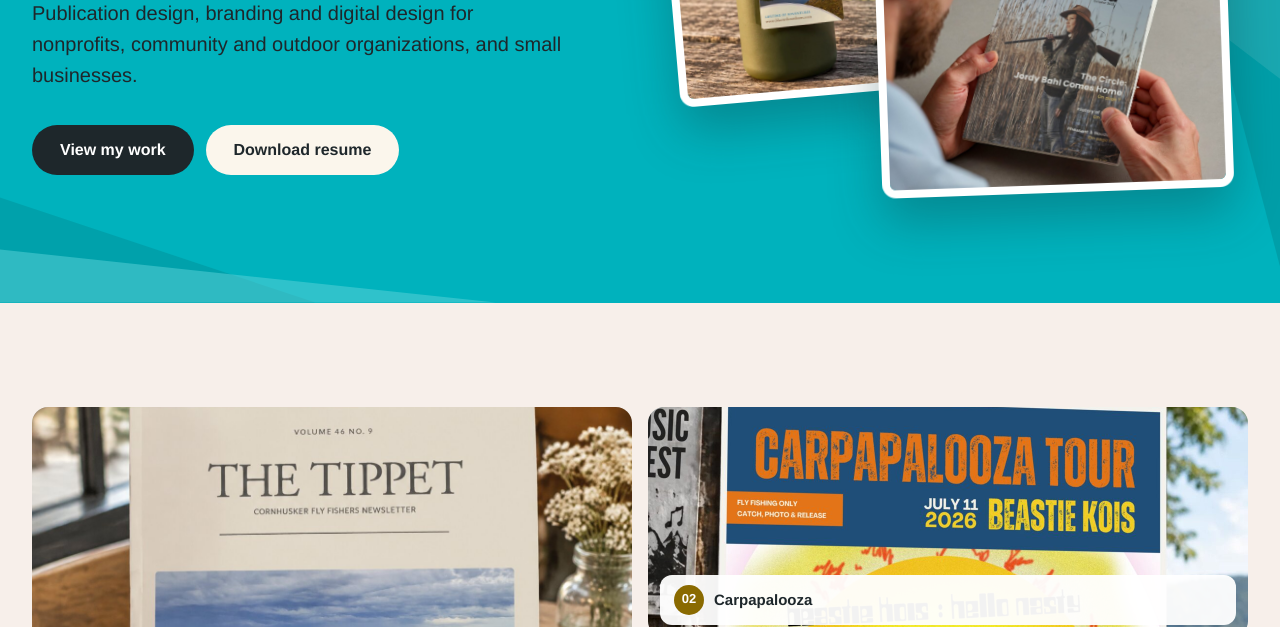
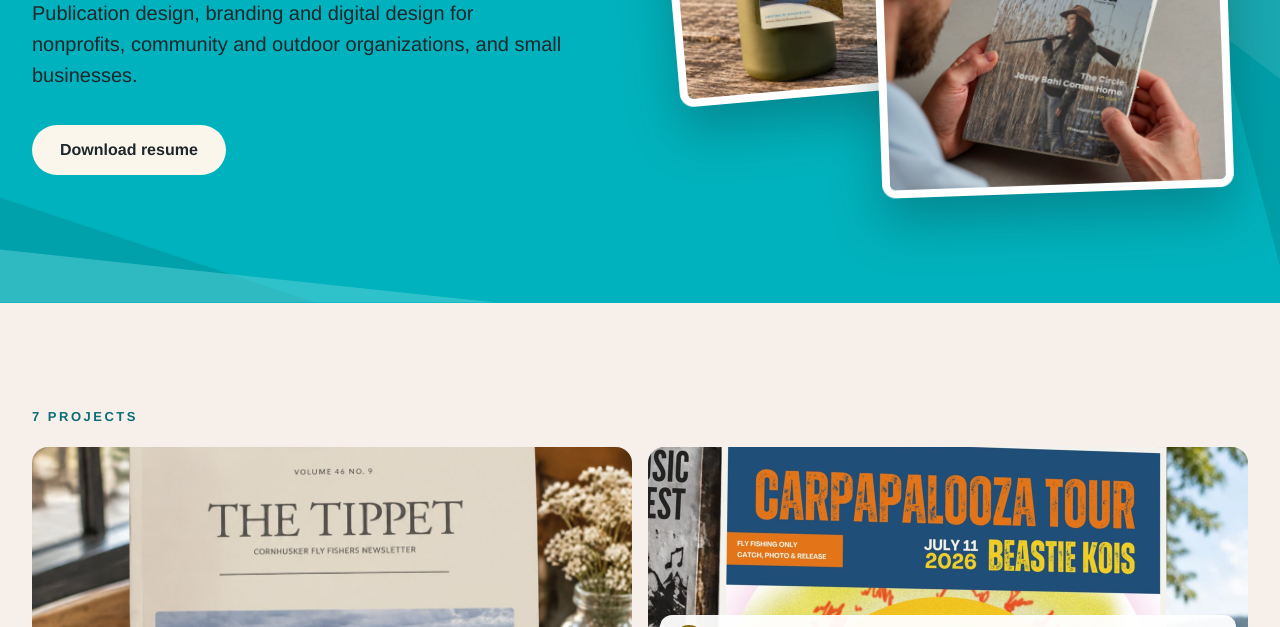
Before and after one commit to tammygoodwater/tammygoodwater.github.io, a plain HTML site: page index.html in a window 1280 px wide. Shown: the part 475-1102 px from the top of the page. Drawn offline with Linux system fonts and the light colour scheme.

Commit message:
Remove View my work button; add 7 PROJECTS label above grid
Co-Authored-By: Claude Opus 5.5 <noreply@anthropic.com>

```diff
--- a/index.html
+++ b/index.html
@@ -45,7 +45,6 @@
         <h1 class="rise d1" style="margin: 0 0 24px; font-weight: 700; font-size: clamp(44px, 6vw, 80px); line-height: 1; letter-spacing: -2px; color: var(--charcoal)">Thoughtful, well-organized design.</h1>
         <p class="rise d2" style="margin: 0 0 34px; font-size: 20px; line-height: 1.55; color: var(--charcoal); max-width: 540px">Publication design, branding and digital design for nonprofits, community and outdoor organizations, and small businesses.</p>
         <div class="rise d3" style="display: flex; flex-wrap: wrap; gap: 12px">
-          <a href="#work" class="btn" style="background: var(--charcoal); color: #FFFFFF">View my work</a>
           <a href="Tammy_Goodwater_Resume.pdf" download="Tammy_Goodwater_Resume.pdf" class="btn" style="background: #FBF6EC; color: var(--charcoal)">Download resume</a>
         </div>
       </div>
@@ -58,8 +57,9 @@
   </section>
 
   <!-- ==================== SELECTED WORK GRID (tiles link to each project) ==================== -->
-  <section id="work" class="sec sec-blush" aria-label="Selected work">
+  <section id="work" class="sec sec-blush" aria-labelledby="h-work">
     <div class="wrap">
+      <h2 id="h-work" class="kicker" style="margin: 0 0 20px">7 PROJECTS</h2>
       <div class="bento">
         <a href="work/the-tippet.html" class="tile t-big p1" style="--accent: var(--teal-dark)"><img src="images/tippet-cover-mockup.jpg" alt="" style="object-position: 50% 25%"><span class="tag"><b>01</b><span>The Tippet</span></span></a>
         <a href="work/carpapalooza.html" class="tile t-wide p2" style="--accent: #8A6A00"><img src="images/carpapalooza-poster-mockup.jpg" alt="" style="object-position: 50% 12%"><span class="tag"><b>02</b><span>Carpapalooza</span></span></a>
```
